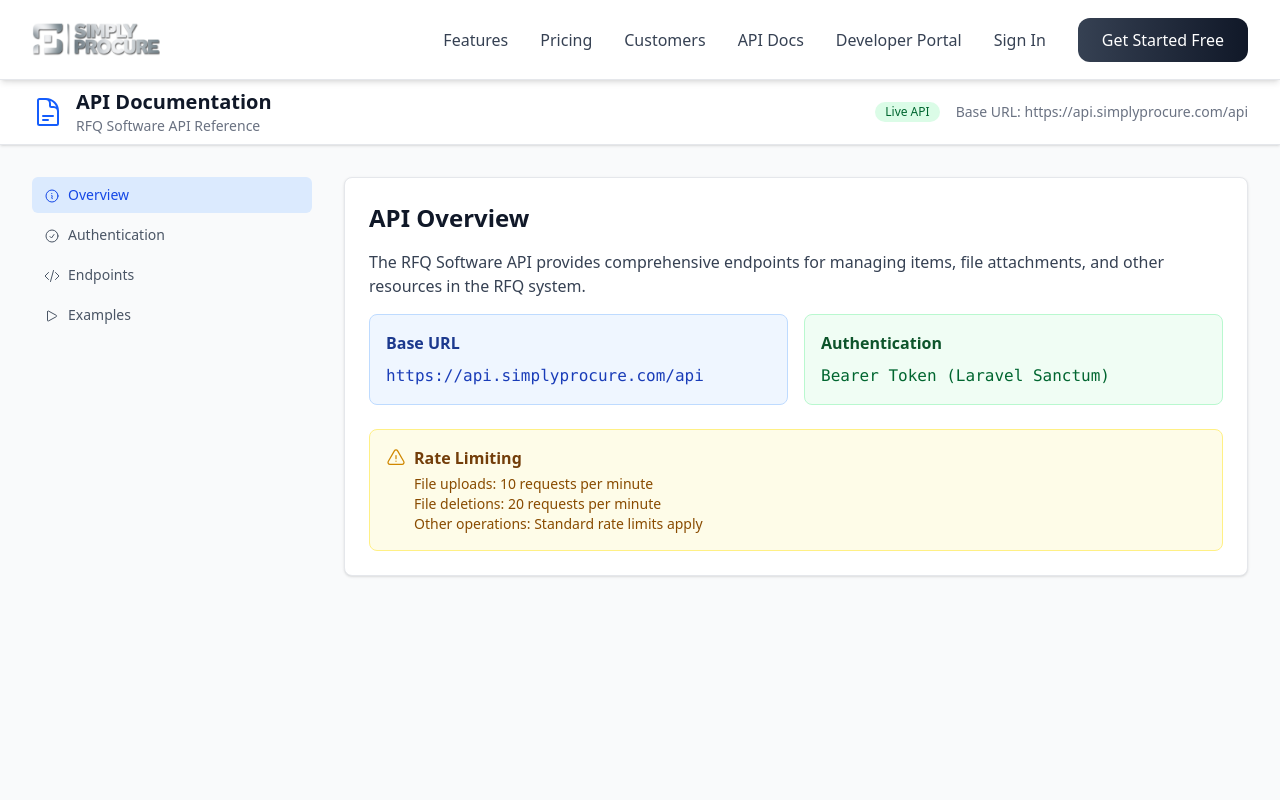
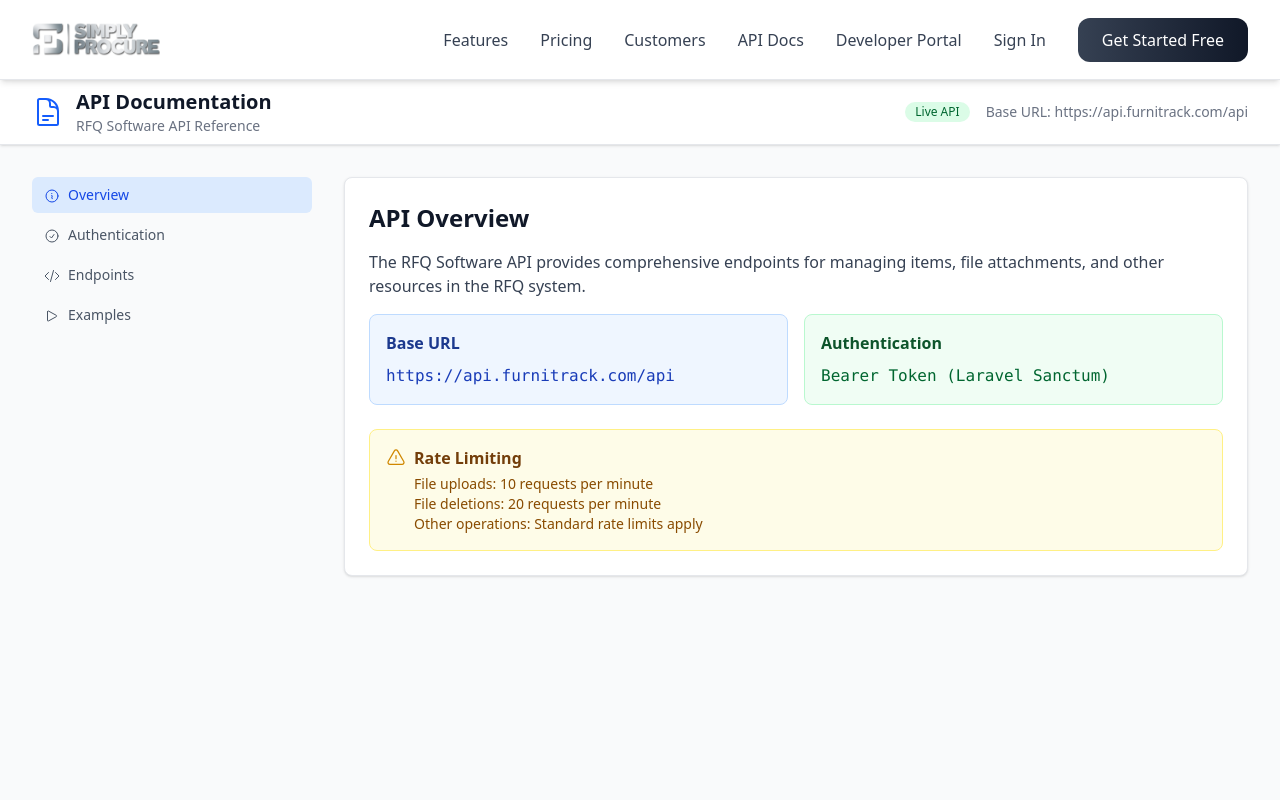
Before and after one commit to waqas837/RFQ-Software-frontend, a React (Vite) app: page /api-docs in a window 1280 px wide. Shown: the top 800 px of the page. Built offline with nearby package versions, Linux system fonts and the light colour scheme.

Commit message:
Fix hardcoded URLs: Replace localhost with production API URLs and centralize API configuration

```diff
--- a/src/pages/APIDocumentation.jsx
+++ b/src/pages/APIDocumentation.jsx
@@ -185,7 +185,7 @@ const APIDocumentation = () => {
               <span className="inline-flex items-center px-2.5 py-0.5 rounded-full text-xs font-medium bg-green-100 text-green-800">
                 Live API
               </span>
-              <span className="text-sm text-gray-500">Base URL: https://api.simplyprocure.com/api</span>
+              <span className="text-sm text-gray-500">Base URL: https://api.furnitrack.com/api</span>
             </div>
           </div>
         </div>
@@ -257,7 +257,7 @@ const APIDocumentation = () => {
                   <div className="grid grid-cols-1 md:grid-cols-2 gap-4 mb-6">
                     <div className="bg-blue-50 border border-blue-200 rounded-lg p-4">
                       <h3 className="font-semibold text-blue-900 mb-2">Base URL</h3>
-                      <code className="text-blue-800">https://api.simplyprocure.com/api</code>
+                      <code className="text-blue-800">https://api.furnitrack.com/api</code>
                     </div>
                     <div className="bg-green-50 border border-green-200 rounded-lg p-4">
                       <h3 className="font-semibold text-green-900 mb-2">Authentication</h3>
@@ -302,7 +302,7 @@ const APIDocumentation = () => {
                   <div className="bg-blue-50 border border-blue-200 rounded-lg p-4">
                     <h3 className="font-semibold text-blue-900 mb-2">Example Request</h3>
                     <pre className="text-blue-800 text-sm overflow-x-auto">
-{`curl -X GET "https://api.simplyprocure.com/api/items" \\
+{`curl -X GET "https://api.furnitrack.com/api/items" \\
   -H "Authorization: Bearer YOUR_TOKEN" \\
   -H "Accept: application/json"`}
                     </pre>
--- a/src/pages/DeveloperApiDocs.jsx
+++ b/src/pages/DeveloperApiDocs.jsx
@@ -35,7 +35,7 @@ const DeveloperApiDocs = () => {
           <InformationCircleIcon className="h-5 w-5 text-blue-500 mr-2" />
           <h3 className="text-sm font-medium text-blue-800">Base URL</h3>
         </div>
-        <p className="mt-1 text-sm text-blue-700 font-mono">https://api.simplyprocure.com/api</p>
+        <p className="mt-1 text-sm text-blue-700 font-mono">https://api.furnitrack.com/api</p>
       </div>
 
       <div>
@@ -196,7 +196,7 @@ const DeveloperApiDocs = () => {
           <div className="bg-gray-900 rounded-lg p-4">
             <pre className="text-green-400 text-sm overflow-x-auto">
 {`// Create a new RFQ
-const response = await fetch('https://api.simplyprocure.com/api/rfqs', {
+const response = await fetch('https://api.furnitrack.com/api/rfqs', {
   method: 'POST',
   headers: {
     'Authorization': 'Bearer sp_your_api_key_here',
@@ -236,7 +236,7 @@ headers = {
 }
 
 response = requests.get(
-    'https://api.simplyprocure.com/api/rfqs',
+    'https://api.furnitrack.com/api/rfqs',
     headers=headers
 )
 
@@ -252,7 +252,7 @@ print(f"Found {len(rfqs['data'])} RFQs")`}
           <div className="bg-gray-900 rounded-lg p-4">
             <pre className="text-green-400 text-sm overflow-x-auto">
 {`# Submit a bid
-curl -X POST https://api.simplyprocure.com/api/bids \\
+curl -X POST https://api.furnitrack.com/api/bids \\
   -H "Authorization: Bearer sp_your_api_key_here" \\
   -H "Content-Type: application/json" \\
   -d '{
--- a/src/pages/DeveloperApiKeys.jsx
+++ b/src/pages/DeveloperApiKeys.jsx
@@ -1,6 +1,7 @@
 import React, { useState, useEffect } from 'react'
 import { KeyIcon, PlusIcon, TrashIcon, EyeIcon, EyeSlashIcon, ClipboardDocumentIcon } from '@heroicons/react/24/outline'
 import { useToast } from '../components/Toast'
+import { API_BASE_URL } from '../services/api'
 
 const DeveloperApiKeys = () => {
   const { showToast } = useToast()
@@ -23,7 +24,7 @@ const DeveloperApiKeys = () => {
   const fetchApiKeys = async () => {
     try {
       const token = localStorage.getItem('authToken')
-      const response = await fetch('http://localhost:8000/api/api-keys', {
+      const response = await fetch('${API_BASE_URL}/api-keys', {
         headers: {
           'Authorization': `Bearer ${token}`,
           'Content-Type': 'application/json'
@@ -49,7 +50,7 @@ const DeveloperApiKeys = () => {
 
     try {
       const token = localStorage.getItem('authToken')
-      const response = await fetch('http://localhost:8000/api/api-keys', {
+      const response = await fetch('${API_BASE_URL}/api-keys', {
         method: 'POST',
         headers: {
           'Authorization': `Bearer ${token}`,
@@ -84,7 +85,7 @@ const DeveloperApiKeys = () => {
 
     try {
       const token = localStorage.getItem('authToken')
-      const response = await fetch(`http://localhost:8000/api/api-keys/${id}`, {
+      const response = await fetch(`${API_BASE_URL}/api-keys/${id}`, {
         method: 'DELETE',
         headers: {
           'Authorization': `Bearer ${token}`,
--- a/src/pages/Reports.jsx
+++ b/src/pages/Reports.jsx
@@ -245,7 +245,7 @@ const Reports = ({ userRole }) => {
         return
       }
 
-      const response = await fetch(`${import.meta.env.VITE_API_URL || 'http://localhost:8000/api'}/reports/export`, {
+      const response = await fetch(`${import.meta.env.VITE_API_URL || 'https://api.furnitrack.com/api'}/reports/export`, {
         method: 'POST',
         headers: {
           'Content-Type': 'application/json',
```
